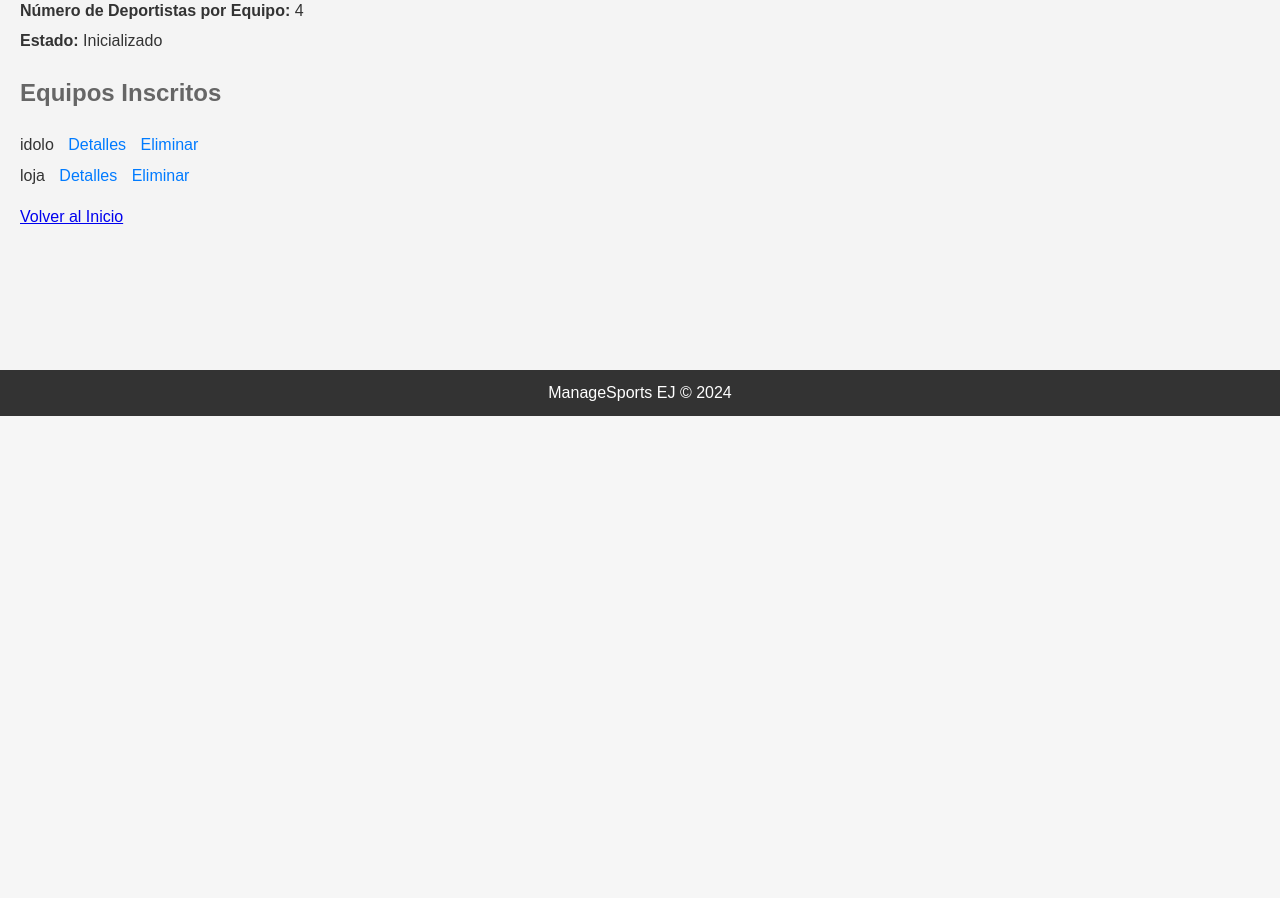
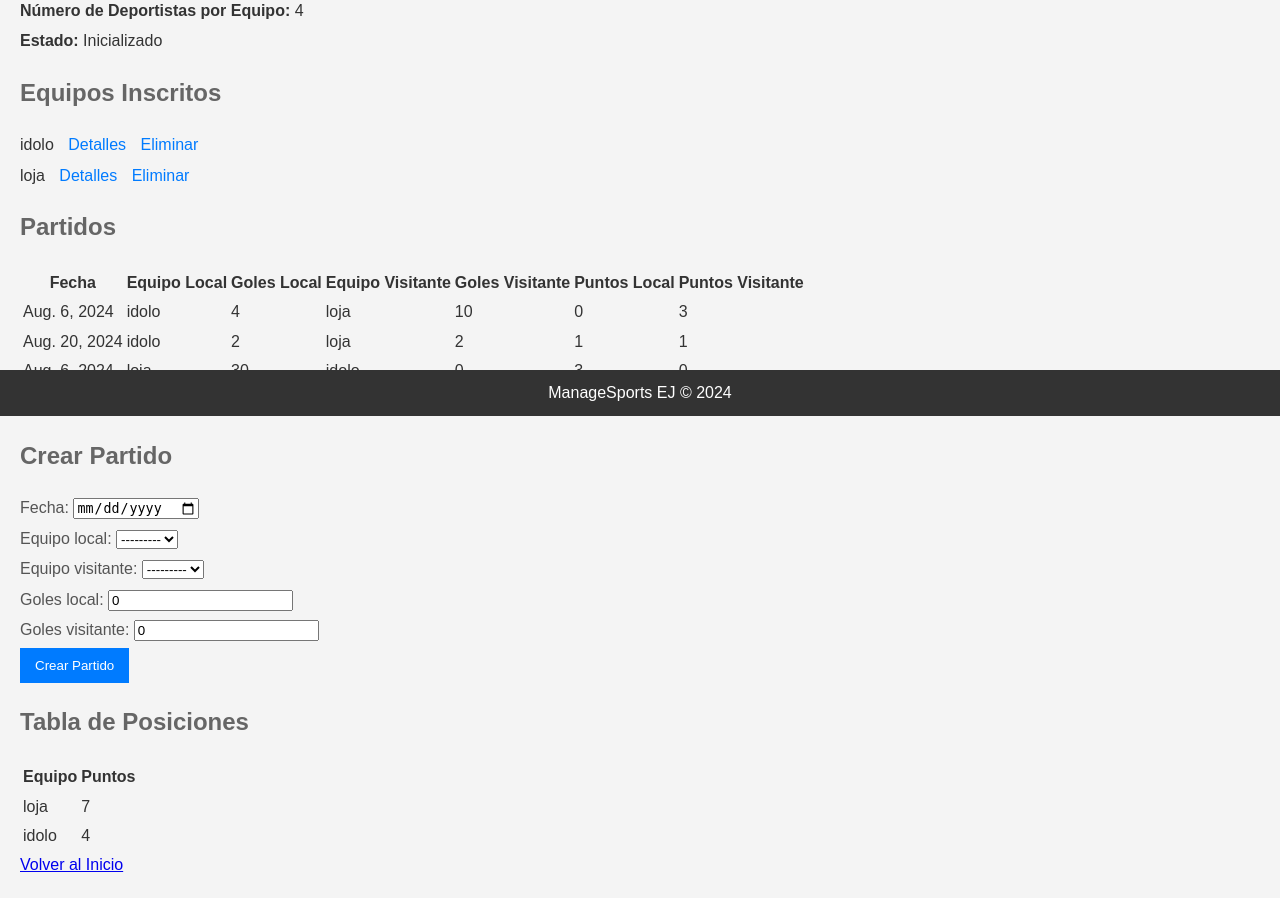
Before and after one commit to emilioj04/gestionDeportes, a Django app: page /detalle_campeonato/8/ in a window 1280 px wide. Shown: the part 384-1282 px from the top of the page. Before the commit the page ends 800 px from the top, so only its background shows below. Run offline with Django 5.2, Linux system fonts and the light colour scheme; data comes from the database, SQL or seed files in the repository; both versions use the stored data as it was after the commit.

Commit message:
Update Proyect

```diff
--- a/gestion_campeonato/campeonato/forms.py
+++ b/gestion_campeonato/campeonato/forms.py
@@ -1,15 +1,46 @@
 from django import forms
-from .models import Campeonato, Equipo, Deportista
+from .models import Campeonato, Equipo, Deportista, Participacion, Partido
 
 class CampeonatoForm(forms.ModelForm):
+    nro_grupos = forms.IntegerField(required=False)
+    equipos_por_grupo = forms.IntegerField(required=False, disabled=True)
+
     class Meta:
         model = Campeonato
-        fields = ['nombre', 'deporte', 'genero', 'tipo', 'nro_equipos', 'nro_deportistas', 'fecha_inicio', 'fecha_fin']
+        fields = ['nombre', 'deporte', 'genero', 'tipo', 'nro_equipos', 'nro_deportistas', 'fecha_inicio', 'fecha_fin', 'nro_grupos', 'equipos_por_grupo']
 
         widgets = {
             'fecha_inicio': forms.DateInput(attrs={'type': 'date'}),
             'fecha_fin': forms.DateInput(attrs={'type': 'date'}),
         }
+
+    def clean(self):
+        cleaned_data = super().clean()
+        tipo = cleaned_data.get("tipo")
+        nro_equipos = cleaned_data.get("nro_equipos")
+        nro_deportistas = cleaned_data.get("nro_deportistas")
+        nro_grupos = cleaned_data.get("nro_grupos")
+
+        if nro_equipos < 2:
+            self.add_error('nro_equipos', 'El número de equipos debe ser al menos 2.')
+
+        if nro_deportistas < 1:
+            self.add_error('nro_deportistas', 'El número de deportistas debe ser al menos 1.')
+
+        if tipo == 'eliminatoria':
+            if not (nro_equipos and (nro_equipos & (nro_equipos - 1) == 0)):
+                self.add_error('nro_equipos', 'El número de equipos debe ser una potencia de dos para campeonatos de eliminatoria.')
+
+        if tipo == 'grupos':
+            if not nro_grupos:
+                self.add_error('nro_grupos', 'El número de grupos es requerido para campeonatos de grupos.')
+            elif nro_equipos and nro_grupos and nro_equipos % nro_grupos != 0:
+                self.add_error('nro_grupos', 'El número de equipos debe ser divisible por el número de grupos.')
+                self.add_error('nro_equipos', 'El número de equipos debe ser divisible por el número de grupos.')
+            else:
+                cleaned_data['equipos_por_grupo'] = nro_equipos // nro_grupos + (nro_equipos % nro_grupos > 0)
+
+        return cleaned_data
 
 class EquipoForm(forms.ModelForm):
     class Meta:
@@ -27,3 +58,11 @@
 class InscripcionEquipoForm(forms.Form):
     campeonato = forms.ModelChoiceField(queryset=Campeonato.objects.all())
     equipo = forms.ModelChoiceField(queryset=Equipo.objects.all())
+
+class PartidoForm(forms.ModelForm):
+    class Meta:
+        model = Partido
+        fields = ['fecha', 'equipo_local', 'equipo_visitante', 'goles_local', 'goles_visitante']
+        widgets = {
+            'fecha': forms.DateInput(attrs={'type': 'date'}),
+        }
--- a/gestion_campeonato/campeonato/models.py
+++ b/gestion_campeonato/campeonato/models.py
@@ -68,3 +68,25 @@
 
     def __str__(self):
         return f"{self.nombre} {self.apellido}"
+
+class Partido(models.Model):
+    campeonato = models.ForeignKey(Campeonato, on_delete=models.CASCADE, related_name='partidos')
+    equipo_local = models.ForeignKey(Equipo, on_delete=models.CASCADE, related_name='partidos_local')
+    equipo_visitante = models.ForeignKey(Equipo, on_delete=models.CASCADE, related_name='partidos_visitante')
+    fecha = models.DateField()
+    goles_local = models.IntegerField(default=0)
+    goles_visitante = models.IntegerField(default=0)
+    puntos_local = models.IntegerField(default=0)
+    puntos_visitante = models.IntegerField(default=0)
+
+    def save(self, *args, **kwargs):
+        if self.goles_local > self.goles_visitante:
+            self.puntos_local = 3
+            self.puntos_visitante = 0
+        elif self.goles_local < self.goles_visitante:
+            self.puntos_local = 0
+            self.puntos_visitante = 3
+        else:
+            self.puntos_local = 1
+            self.puntos_visitante = 1
+        super().save(*args, **kwargs)
--- a/gestion_campeonato/campeonato/templates/campeonato/detalle_campeonato.html
+++ b/gestion_campeonato/campeonato/templates/campeonato/detalle_campeonato.html
@@ -54,5 +54,58 @@
         <a href="{% url 'inicializar_campeonato' campeonato.id %}" class="button">Inicializar Campeonato</a>
     {% endif %}
 
+    <h2>Partidos</h2>
+    <table>
+        <thead>
+            <tr>
+                <th>Fecha</th>
+                <th>Equipo Local</th>
+                <th>Goles Local</th>
+                <th>Equipo Visitante</th>
+                <th>Goles Visitante</th>
+                <th>Puntos Local</th>
+                <th>Puntos Visitante</th>
+            </tr>
+        </thead>
+        <tbody>
+            {% for partido in partidos %}
+            <tr>
+                <td>{{ partido.fecha }}</td>
+                <td>{{ partido.equipo_local.nombre }}</td>
+                <td>{{ partido.goles_local }}</td>
+                <td>{{ partido.equipo_visitante.nombre }}</td>
+                <td>{{ partido.goles_visitante }}</td>
+                <td>{{ partido.puntos_local }}</td>
+                <td>{{ partido.puntos_visitante }}</td>
+            </tr>
+            {% endfor %}
+        </tbody>
+    </table>
+
+    <h2>Crear Partido</h2>
+    <form method="post" class="form-container">
+        {% csrf_token %}
+        {{ form.as_p }}
+        <button type="submit" class="button">Crear Partido</button>
+    </form>
+
+    <h2>Tabla de Posiciones</h2>
+    <table>
+        <thead>
+            <tr>
+                <th>Equipo</th>
+                <th>Puntos</th>
+            </tr>
+        </thead>
+        <tbody>
+            {% for posicion in posiciones %}
+            <tr>
+                <td>{{ posicion.equipo.nombre }}</td>
+                <td>{{ posicion.puntos }}</td>
+            </tr>
+            {% endfor %}
+        </tbody>
+    </table>
+
     <a href="{% url 'home' %}">Volver al Inicio</a>
 {% endblock %}
--- a/gestion_campeonato/campeonato/urls.py
+++ b/gestion_campeonato/campeonato/urls.py
@@ -15,4 +15,5 @@
     path('eliminar_equipo/<int:equipo_id>/<int:campeonato_id>/', views.eliminar_equipo, name='eliminar_equipo'),
     path('eliminar_deportista/<int:deportista_id>/', views.eliminar_deportista, name='eliminar_deportista'),
     path('inicializar_campeonato/<int:campeonato_id>/', views.inicializar_campeonato, name='inicializar_campeonato'),
+    path('crear_partido/<int:campeonato_id>/', views.crear_partido, name='crear_partido'),
 ]
--- a/gestion_campeonato/campeonato/views.py
+++ b/gestion_campeonato/campeonato/views.py
@@ -1,7 +1,10 @@
 from django.shortcuts import render, get_object_or_404, redirect
-from .models import Campeonato, Equipo, Deportista, Participacion
-from .forms import CampeonatoForm, EquipoForm, DeportistaForm, InscripcionEquipoForm
-from django.http import HttpResponse, HttpResponseRedirect
+from .models import *
+from .forms import *
+from django.http import HttpResponse
+from django.db.models import Sum
+
+
 
 def home(request):
     return render(request, 'campeonato/home.html')
@@ -64,6 +67,10 @@
 def detalle_campeonato(request, campeonato_id):
     campeonato = get_object_or_404(Campeonato, id=campeonato_id)
     equipos = campeonato.equipos.all()
+    partidos = Partido.objects.filter(campeonato=campeonato)
+
+    # Calcular posiciones
+    posiciones = tabla_posiciones(campeonato)
 
     equipos_sin_deportistas_suficientes = []
     error_message = None
@@ -79,10 +86,25 @@
         if equipos_sin_deportistas_suficientes:
             error_message = "Los siguientes equipos necesitan al menos un deportista: " + ", ".join(equipos_sin_deportistas_suficientes)
 
+    if request.method == 'POST':
+        form = PartidoForm(request.POST)
+        if form.is_valid():
+            partido = form.save(commit=False)
+            partido.campeonato = campeonato
+            partido.save()
+            return redirect('detalle_campeonato', campeonato_id=campeonato.id)
+    else:
+        form = PartidoForm()
+
     return render(request, 'campeonato/detalle_campeonato.html', {
         'campeonato': campeonato,
+        'equipos': equipos,
+        'partidos': partidos,
+        'posiciones': posiciones,
+        'form': form,
         'error_message': error_message
     })
+
 
 def detalle_equipo(request, equipo_id):
     equipo = get_object_or_404(Equipo, id=equipo_id)
@@ -210,3 +232,37 @@
         'deportistas': deportistas,
         'puede_agregar_deportista': puede_agregar_deportista
     })
+
+def crear_partido(request, campeonato_id):
+    campeonato = get_object_or_404(Campeonato, id=campeonato_id)
+    if request.method == 'POST':
+        form = PartidoForm(request.POST)
+        if form.is_valid():
+            partido = form.save(commit=False)
+            if partido.equipo_local == partido.equipo_visitante:
+                form.add_error('equipo_visitante', 'Un equipo no puede jugar contra sí mismo.')
+            elif partido.campeonato != campeonato:
+                form.add_error('campeonato', 'El partido debe pertenecer al mismo campeonato.')
+            else:
+                partido.save()
+                return redirect('detalle_campeonato', campeonato_id=campeonato_id)
+    else:
+        form = PartidoForm(initial={'campeonato': campeonato})
+    return render(request, 'campeonato/crear_partido.html', {'form': form, 'campeonato': campeonato})
+
+def tabla_posiciones(campeonato):
+    equipos = campeonato.equipos.all()
+    posiciones = []
+
+    for equipo in equipos:
+        partidos_local = Partido.objects.filter(campeonato=campeonato, equipo_local=equipo)
+        partidos_visitante = Partido.objects.filter(campeonato=campeonato, equipo_visitante=equipo)
+
+        puntos_local = sum([partido.puntos_local for partido in partidos_local])
+        puntos_visitante = sum([partido.puntos_visitante for partido in partidos_visitante])
+
+        puntos = puntos_local + puntos_visitante
+
+        posiciones.append({'equipo': equipo, 'puntos': puntos})
+
+    return sorted(posiciones, key=lambda x: x['puntos'], reverse=True)
```
Also changed, not shown: gestion_campeonato/campeonato/templates/campeonato/crear_campeonato.html (+21 -0 lines), gestion_campeonato/campeonato/templates/campeonato/crear_partido.html (added, +36 -0 lines), gestion_campeonato/campeonato/migrations/0002_partido.py (added), gestion_campeonato/campeonato/migrations/0003_alter_partido_campeonato.py (added), gestion_campeonato/db.sqlite3.
